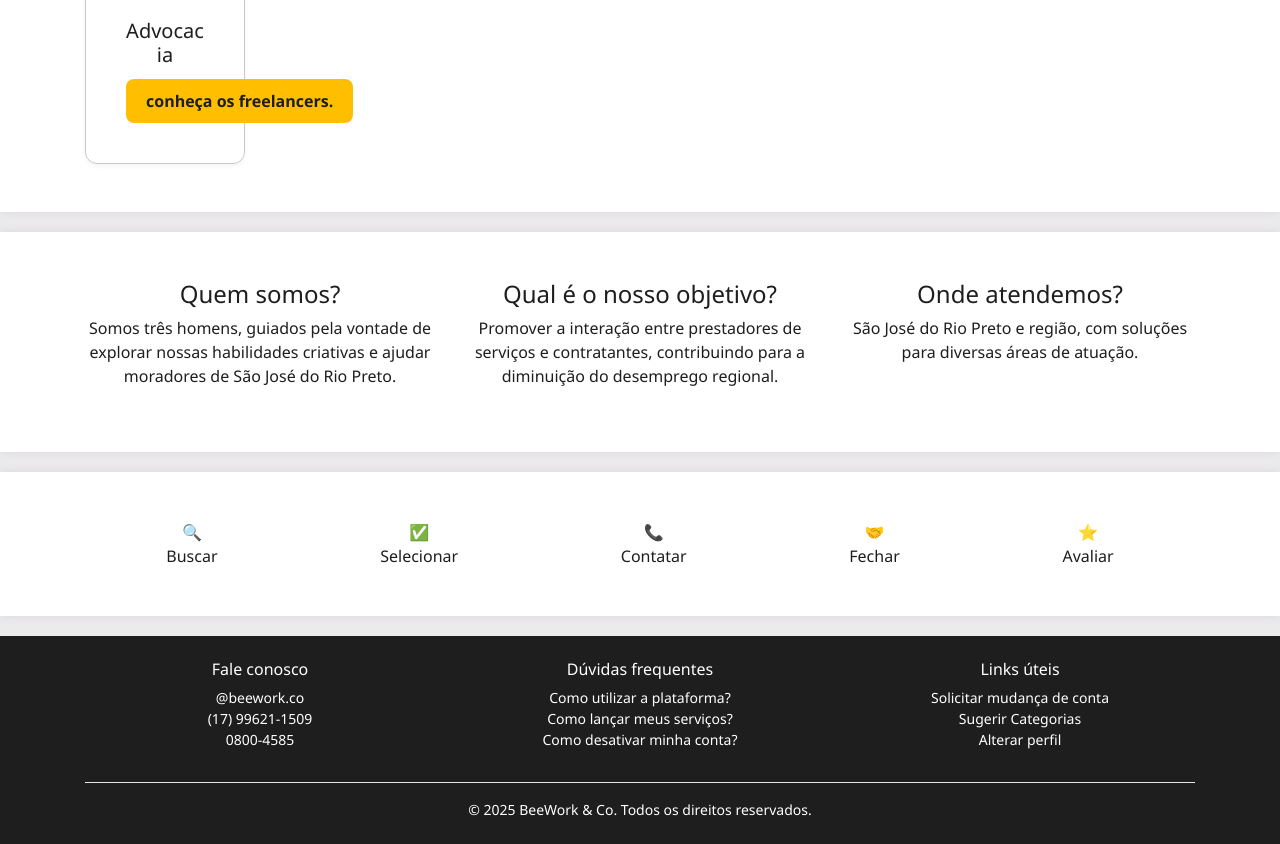
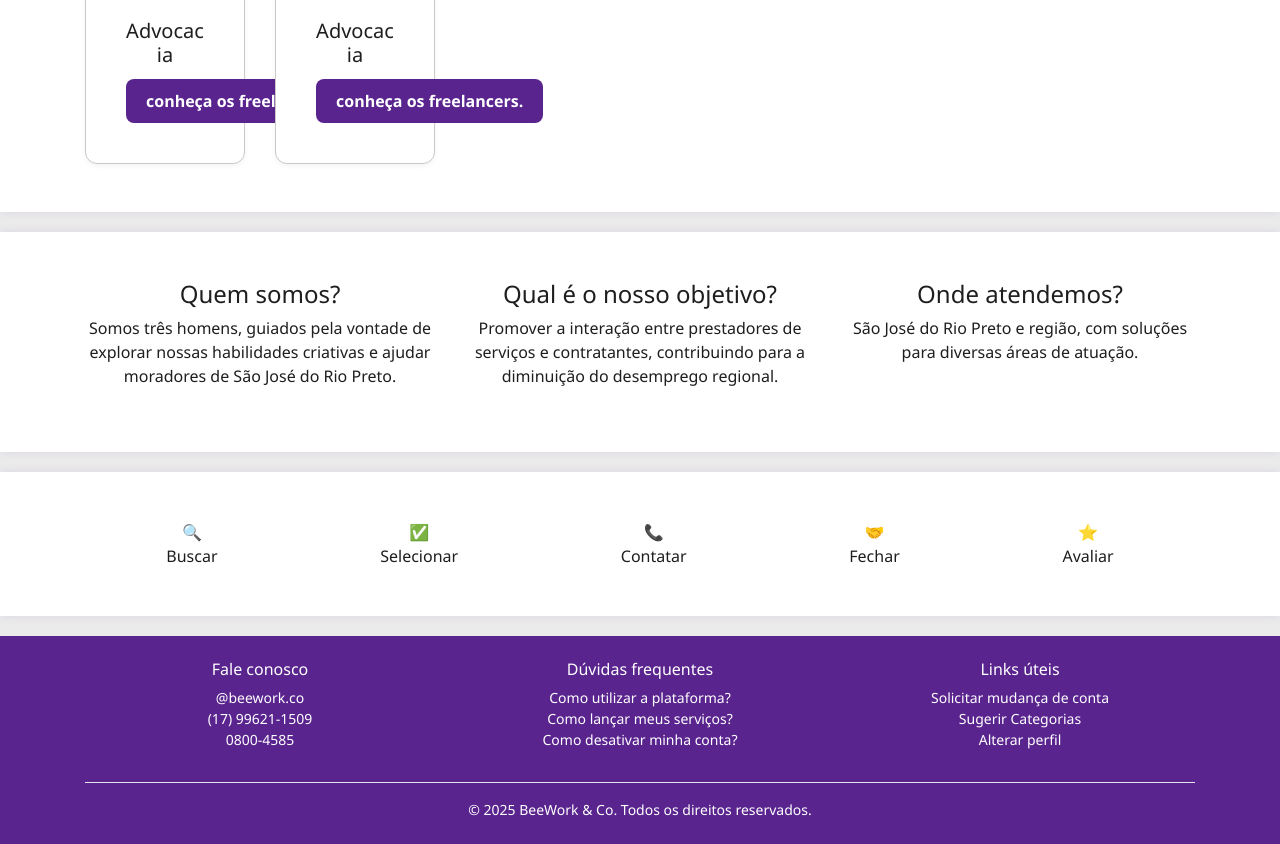
Before and after one commit to Marsheym/TCC, a PHP site: page / in a window 1280 px wide. Shown: the part 945-1789 px from the top of the page. Run offline with PHP 8.4, Linux system fonts and the light colour scheme.

Commit message:
arrumando as cores do design

```diff
--- a/cadastraUsuario.html
+++ b/cadastraUsuario.html
@@ -8,7 +8,7 @@
 
     <!-- Bootstrap CSS -->
     <link rel="stylesheet" href="https://stackpath.bootstrapcdn.com/bootstrap/4.1.3/css/bootstrap.min.css">
-    <link href="css/signin.css" rel="stylesheet">
+    <link href="css/estilo.css" rel="stylesheet">
   </head>
   <body>
 
--- a/css/estilo.css
+++ b/css/estilo.css
@@ -9,18 +9,17 @@
   /* Cores padrão */
   :root {
     --roxo: #5A248F;
-    --amarelo: #FFBF00;
+    --mostarda: #FFBF00;
     --laranja: #FF8800;
     --cinza-claro: #CCC8C8;
     --cinza-medio: #737373;
     --cinza-escuro: #5E5E5E;
     --preto: #1E1E1E;
     --branco: #FFFFFF;
-    --branco-gelo: #EBEBEB;
+    --gelo: #EBEBEB;
   }
 
   .banner {
-    width: 99.2vw;
     height:  80vh;
     background-image: url(../imagens/fundo.jpg);
     background-size: cover;        /* Faz a imagem cobrir todo o espaço da div */
@@ -31,14 +30,14 @@
 
   /* Backgrounds */
   body {
-    background-color: var(--branco-gelo);
+    background-color: var(--gelo);
     color: var(--preto);
   }
 
   /* Cabeçalho */
   header {
-    background-color: var(--roxo);
-    color: var(--branco);
+    background-color: var(--mostarda);
+    color: var(--gelo);
     padding: 20px;
     text-align: center;
     position: sticky;
@@ -47,7 +46,7 @@
 
   /* Navegação */
   nav {
-    background-color: var(--laranja);
+    background-color: var(--roxo);
     padding: 10px;
     display: flex;
     justify-content: space-between;
@@ -63,8 +62,8 @@
 
   /* Botões */
   button, .btn {
-    background-color: var(--amarelo);
-    color: var(--preto);
+    background-color: var(--roxo);
+    color: var(--branco);
     border: none;
     padding: 10px 20px;
     border-radius: 8px;
@@ -74,8 +73,9 @@
   }
 
   button:hover, .btn:hover {
-    background-color: var(--laranja);
+    background-color: var(--roxo);
     color: var(--branco);
+    transform: scale(1.1);
   }
 
   /* Seções */
@@ -83,13 +83,12 @@
     padding: 40px 20px;
     background-color: var(--branco);
     margin-bottom: 20px;
-    /* border-radius: 12px; */
     box-shadow: 0 0 10px rgba(90, 36, 143, 0.1);
   }
 
   /* Rodapé */
   footer {
-    background-color: var(--preto);
+    background-color: var(--roxo);
     color: var(--branco);
     text-align: center;
     padding: 30px 10px;
@@ -142,3 +141,8 @@
       flex-direction: column;
     }
   }
+
+  .categorias{
+    position: relative;
+    z-index: -1;
+  }
--- a/index.html
+++ b/index.html
@@ -19,19 +19,19 @@
       <input type="text" class="form-control" placeholder="O que você procura?">
     </div>
     <div class="d-flex align-items-center mr-3">
-      <a href="#" class="text-dark mr-3 font-weight-bold">Cadastre-se</a>
-      <a href="#" class="btn btn-login">Login</a>
+      <a href="cadastraUsuario.html" class="text-dark mr-3 font-weight-bold">Cadastre-se</a>
+      <a href="login.html" class="btn btn-login">Login</a>
     </div>
   </header>
 
   <!-- NAVEGAÇÃO -->
   <nav class="bg-roxo text-white text-center py-2">
-    <a href="#sobre" class="mx-2">Como utilizar a plataforma</a>
-    <a href="#" class="mx-2">Redes sociais</a>
-    <a href="#" class="mx-2">Fale conosco</a>
-    <a href="#" class="mx-2">Nossos objetivos</a>
-    <a href="#" class="mx-2">Onde atuamos</a>
-    <a href="#" class="mx-2">Quem somos</a>
+    <a href="#navi" class="mx-2">Como utilizar a plataforma</a>
+    <a href="#navi" class="mx-2">Redes sociais</a>
+    <a href="#navi" class="mx-2">Fale conosco</a>
+    <a href="#navi" class="mx-2">Nossos objetivos</a>
+    <a href="#navi" class="mx-2">Onde atuamos</a>
+    <a href="#navi" class="mx-2">Quem somos</a>
   </nav>
 
   <!-- BANNER -->
@@ -56,6 +56,15 @@
             </div>
           </div>
         </div>
+        <div class="col-md-2">
+          <div class="card">
+            <img src="advocacia.png" class="card-img-top" alt="Advocacia">
+            <div class="card-body">
+              <h5 class="card-title">Advocacia</h5>
+              <a href="#" class="btn btn-outline-roxo">conheça os freelancers.</a>
+            </div>
+          </div>
+        </div>
         <!-- Replique o bloco acima para mais categorias -->
         <!-- Ex: Desenvolvimento de software, Churrascaria, Marido de aluguel etc. -->
       </div>
@@ -63,7 +72,7 @@
   </section>
 
   <!-- SOBRE NÓS -->
-  <section class="bg-cinza-claro py-5" id="sobre">
+  <section class="bg-cinza-claro py-5" id="navi">
     <div class="container">
       <div class="row text-center">
         <div class="col-md-4">
@@ -83,7 +92,7 @@
   </section>
 
   <!-- ETAPAS -->
-  <section class="etapas text-center py-5">
+  <section class="etapas text-center py-5" id="navi">
     <div class="container">
       <div class="d-flex justify-content-around flex-wrap">
         <div>🔍<br>Buscar</div>
--- a/login.html
+++ b/login.html
@@ -8,7 +8,6 @@
     <!-- Bootstrap CSS -->
     <link rel="stylesheet" href="https://stackpath.bootstrapcdn.com/bootstrap/4.1.3/css/bootstrap.min.css" integrity="sha384-MCw98/SFnGE8fJT3GXwEOngsV7Zt27NXFoaoApmYm81iuXoPkFOJwJ8ERdknLPMO" crossorigin="anonymous">
     <link href="css/estilo.css" rel="stylesheet">
-    <link href="css/signin.css" rel="stylesheet">
   </head>
 
     <body class="text-center">
```
